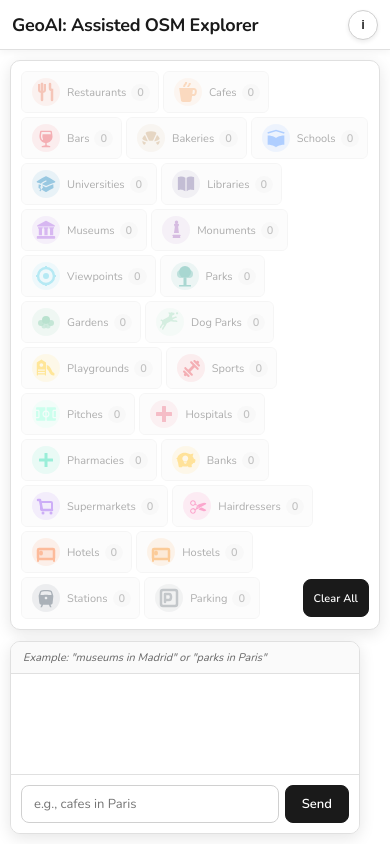
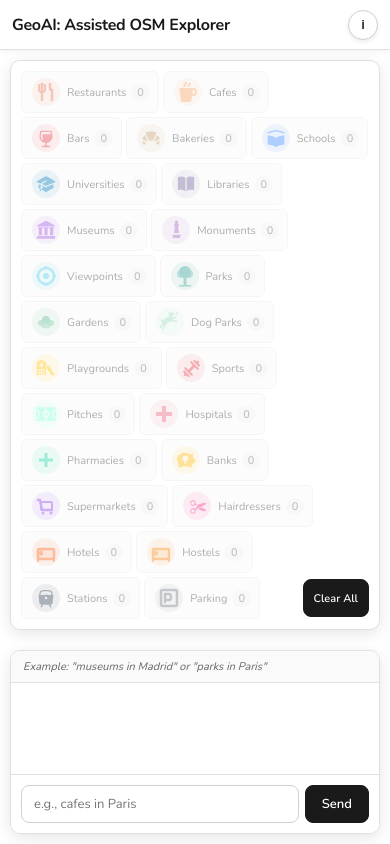
Before and after one commit to monica-alegre/geo-ai-explorer, a plain HTML site: page index.html in a window 390 px wide. Drawn offline with nearby package versions, Linux system fonts and the light colour scheme; no server answers.

Commit message:
style: wrap agent and legend containers inside a sidebar

```diff
--- a/index.html
+++ b/index.html
@@ -67,10 +67,12 @@
     </p>
   </div>
 
-  <!-- Legend - top left -->
+  <!-- Right sidebar container -->
+  <div id="right-sidebar">
+    <!-- Legend - top -->
     <div id="legend"></div>
 
-  <!-- Chat agent - bottom right -->
+    <!-- Chat agent - bottom -->
     <div id="agent">
       <div class="agent-header">
         Example: "museums in Madrid" or "parks in Paris"
@@ -81,6 +83,7 @@
         <button id="send">Send</button>
       </div>
     </div>
+  </div>
 
   <!-- Map -->
   <div id="map"></div>
--- a/style.css
+++ b/style.css
@@ -122,23 +122,37 @@ html, body {
   color: #1a1a1a;
 }
 
-/* === Legend - top right === */
-#legend {
+/* === Right sidebar container === */
+#right-sidebar {
   position: absolute;
   top: 70px;
   right: 20px;
+  bottom: 20px;
+  width: 560px;
+  display: flex;
+  flex-direction: column;
+  gap: 20px;
+  z-index: 50;
+  pointer-events: none;
+}
+
+#right-sidebar > * {
+  pointer-events: auto;
+}
+
+/* === Legend - top right === */
+#legend {
   background: #ffffff;
   border: 1px solid #e0e0e0;
   border-radius: 10px;
   padding: 12px 16px;
   box-shadow: 0 4px 16px rgba(0, 0, 0, 0.1);
-  z-index: 50;
   display: flex;
   flex-wrap: wrap;
   gap: 6px;
-  max-width: 560px;
   align-items: center;
   justify-content: flex-start;
+  flex-shrink: 0;
 }
 
 .legend-item {
@@ -228,11 +242,6 @@ html, body {
 
 /* === Agent panel - bottom right === */
 #agent {
-  position: absolute;
-  bottom: 20px;
-  right: 20px;
-  width: 560px;
-  max-height: 360px;
   background: #ffffff;
   border: 1px solid #e0e0e0;
   border-radius: 10px;
@@ -240,7 +249,8 @@ html, body {
   display: flex;
   flex-direction: column;
   overflow: hidden;
-  z-index: 50;
+  flex: 1;
+  min-height: 200px;
 }
 
 /* === Agent header with example === */
@@ -260,7 +270,7 @@ html, body {
   padding: 12px 16px;
   font-size: 13px;
   line-height: 1.5;
-  min-height: 100px;
+  min-height: 0;
   max-height: none;
 }
 
@@ -362,11 +372,15 @@ html, body {
     padding: 16px;
   }
 
-  #legend {
+  #right-sidebar {
     top: 60px;
     right: 10px;
     left: 10px;
-    max-width: none;
+    bottom: 10px;
+    width: auto;
+  }
+
+  #legend {
     padding: 10px;
     gap: 4px;
   }
@@ -393,11 +407,7 @@ html, body {
   }
 
   #agent {
-    bottom: 10px;
-    right: 10px;
-    left: 10px;
-    width: auto;
-    max-height: 240px;
+    min-height: 180px;
   }
 
   .agent-header {
@@ -428,11 +438,7 @@ html, body {
 
 @media (min-width: 769px) and (max-width: 1024px) {
   /* Tablet styles */
-  #legend {
-    max-width: 360px;
-  }
-
-  #agent {
+  #right-sidebar {
     width: 380px;
   }
 }
@@ -485,15 +491,3 @@ html, body {
 .poi-marker:hover {
   transform: scale(1.15) translateZ(0);
 }
-
-/* === Responsive === */
-@media (max-width: 768px) {
-  #agent {
-    width: calc(100% - 40px);
-    max-height: 300px;
-  }
-
-  #top-bar h1 {
-    font-size: 18px;
-  }
-}
```
Also changed, not shown: favicon.png. Lines whose indentation alone changed are shown as unchanged.
